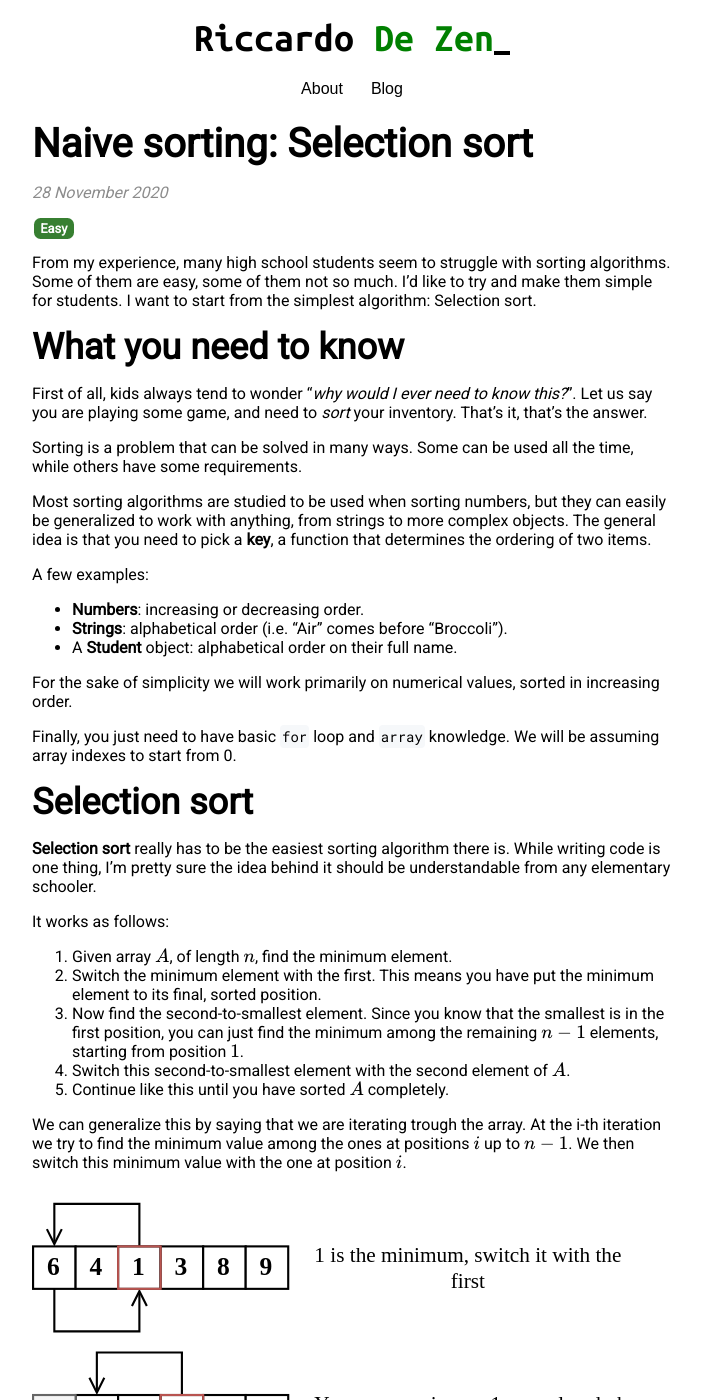
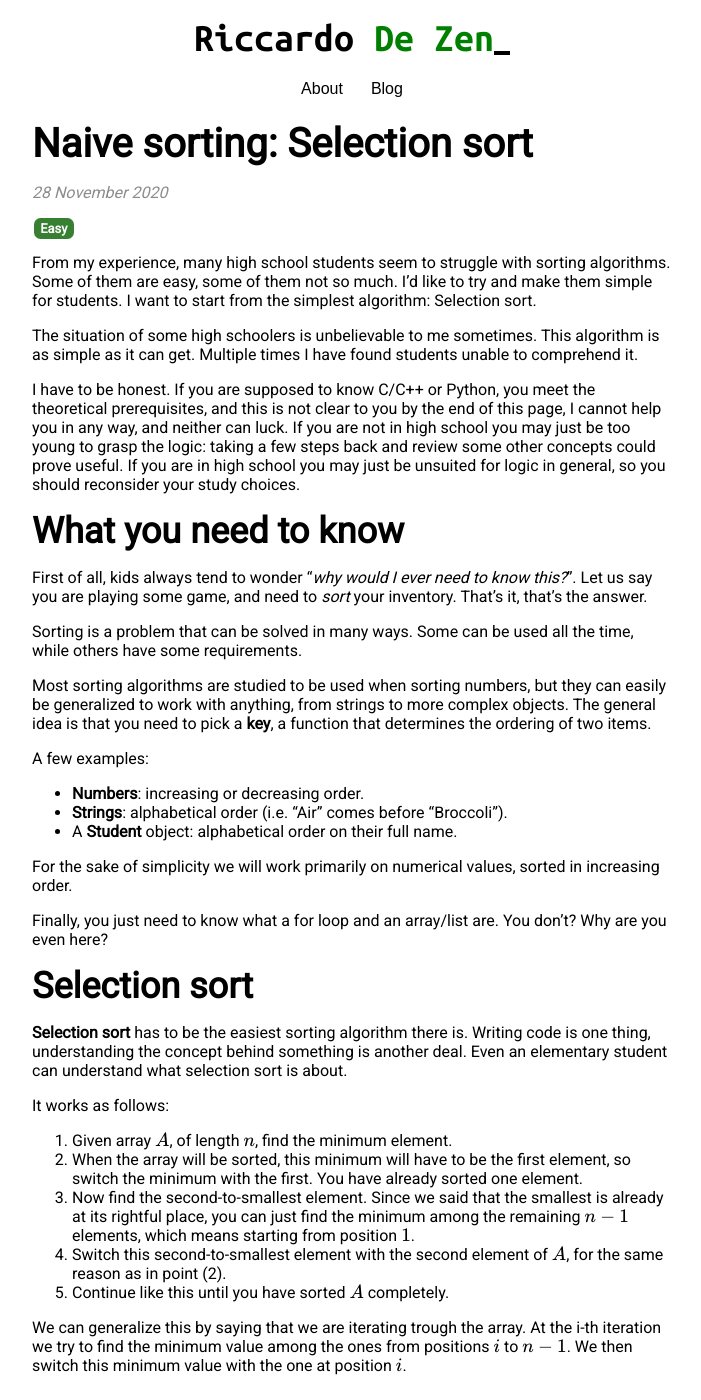
Before and after one commit to ricdezen/ricdezen.github.io, a Jekyll site: the page built from _posts/2020-11-28-naive-sorting.md, in a window 1280 px wide and 1400 px high. Shown: the whole window, without its empty margins (288-989 px from the left). Built offline with Jekyll 4.4.1, drawn with Linux system fonts in a browser that asks for light colours; our own code applies the rules of GitHub Pages for plain Markdown files; formulas are drawn with MathJax 3; some of the changed text lies outside the part shown.

Commit message:
Updates to old article

```diff
--- a/_posts/2020-11-28-naive-sorting.md
+++ b/_posts/2020-11-28-naive-sorting.md
@@ -3,6 +3,10 @@ title: "Naive sorting: Selection sort"
 categories: easy
 ---
 From my experience, many high school students seem to struggle with sorting algorithms. Some of them are easy, some of them not so much. I'd like to try and make them simple for students. I want to start from the simplest algorithm: Selection sort.
+
+The situation of some high schoolers is unbelievable to me sometimes. This algorithm is as simple as it can get. Multiple times I have found students unable to comprehend it.
+
+I have to be honest. If you are supposed to know C/C++ or Python, you meet the theoretical prerequisites, and this is not clear to you by the end of this page, I cannot help you in any way, and neither can luck. If you are not in high school you may just be too young to grasp the logic: taking a few steps back and review some other concepts could prove useful. If you are in high school you may just be unsuited for logic in general, so you should reconsider your study choices.
 
 ## What you need to know
 
@@ -19,20 +23,20 @@ A few examples:
 
 For the sake of simplicity we will work primarily on numerical values, sorted in increasing order.
 
-Finally, you just need to have basic `for` loop and `array` knowledge. We will be assuming array indexes to start from 0.
+Finally, you just need to know what a for loop and an array/list are. You don't? Why are you even here?
 
 ## Selection sort
 
-**Selection sort** really has to be the easiest sorting algorithm there is. While writing code is one thing, I'm pretty sure the idea behind it should be understandable from any elementary schooler.
+**Selection sort** has to be the easiest sorting algorithm there is. Writing code is one thing, understanding the concept behind something is another deal. Even an elementary student can understand what selection sort is about.
 
 It works as follows:
 1. Given array $A$, of length $n$, find the minimum element.
-2. Switch the minimum element with the first. This means you have put the minimum element to its final, sorted position.
-3. Now find the second-to-smallest element. Since you know that the smallest is in the first position, you can just find the minimum among the remaining $n-1$ elements, starting from position $1$.
-4. Switch this second-to-smallest element with the second element of $A$.
+2. When the array will be sorted, this minimum will have to be the first element, so switch the minimum with the first. You have already sorted one element.
+3. Now find the second-to-smallest element. Since we said that the smallest is already at its rightful place, you can just find the minimum among the remaining $n-1$ elements, which means starting from position $1$.
+4. Switch this second-to-smallest element with the second element of $A$, for the same reason as in point (2).
 5. Continue like this until you have sorted $A$ completely.
 
-We can generalize this by saying that we are iterating trough the array. At the i-th iteration we try to find the minimum value among the ones at positions $i$ up to $n-1$. We then switch this minimum value with the one at position $i$.
+We can generalize this by saying that we are iterating trough the array. At the i-th iteration we try to find the minimum value among the ones from positions $i$ to $n-1$. We then switch this minimum value with the one at position $i$.
 
 <img src="/assets/charts/selectionsort.svg" alt="Explanatory chart" width="100%"/>
 
@@ -50,11 +54,12 @@ def selection_sort(a: list):
         minimum_index = i
 
         for j in range(i + 1, n):
+            # Update minimum if we found a lower value.
             if a[j] < minimum_value:
                 minimum_value = a[j]
                 minimum_index = j
 
-        # Put minimum element at the i-th position.
+        # Switch minimum with i-th element.
         temp = a[i]
         a[i] = a[minimum_index]
         a[minimum_index] = temp
@@ -93,13 +98,14 @@ void selection_sort(int *a, int n) {
         minimum_index = i;
 
         for (int j = i + 1; j < n; j++) {
+            // Update minimum if we found a lower value.
             if (a[j] < minimum_value) {
                 minimum_value = a[j];
                 minimum_index = j;
             }
         }
 
-        // Put minimum element at the i-th position.
+        // Switch minimum with i-th element.
         temp = a[i];
         a[i] = a[minimum_index];
         a[minimum_index] = temp;
@@ -109,9 +115,9 @@ void selection_sort(int *a, int n) {
 
 ## Computational complexity
 
-Now for computational complexity. We consider **comparisons** between items as the unit of measurement.
+We consider **comparisons** between items as the unit of measurement.
 
-Our external `for` loop does $n$ iterations. For each of these, our internal `for` loop does a decreasing number of iterations, each containing a single comparison. The inner loop begins by performing $n - 1$ iterations, then it does $n - 2$ and so on, until it only performs $1$, when the last two items are left. From this we get that the comparisons are:
+Our external `for` loop performs $n$ iterations. Since we ignore the sorted portion of the list at each iteration, our internal `for` loop performs a decreasing number of iterations, each containing a single comparison. The inner loop begins by performing $n - 1$ iterations, then $n - 2$ and so on, until it only performs $1$, when the last two items are left. From this we get that the comparisons are:
 
 $$c = (n - 1) + (n - 2) + ... + 1$$
 
```
